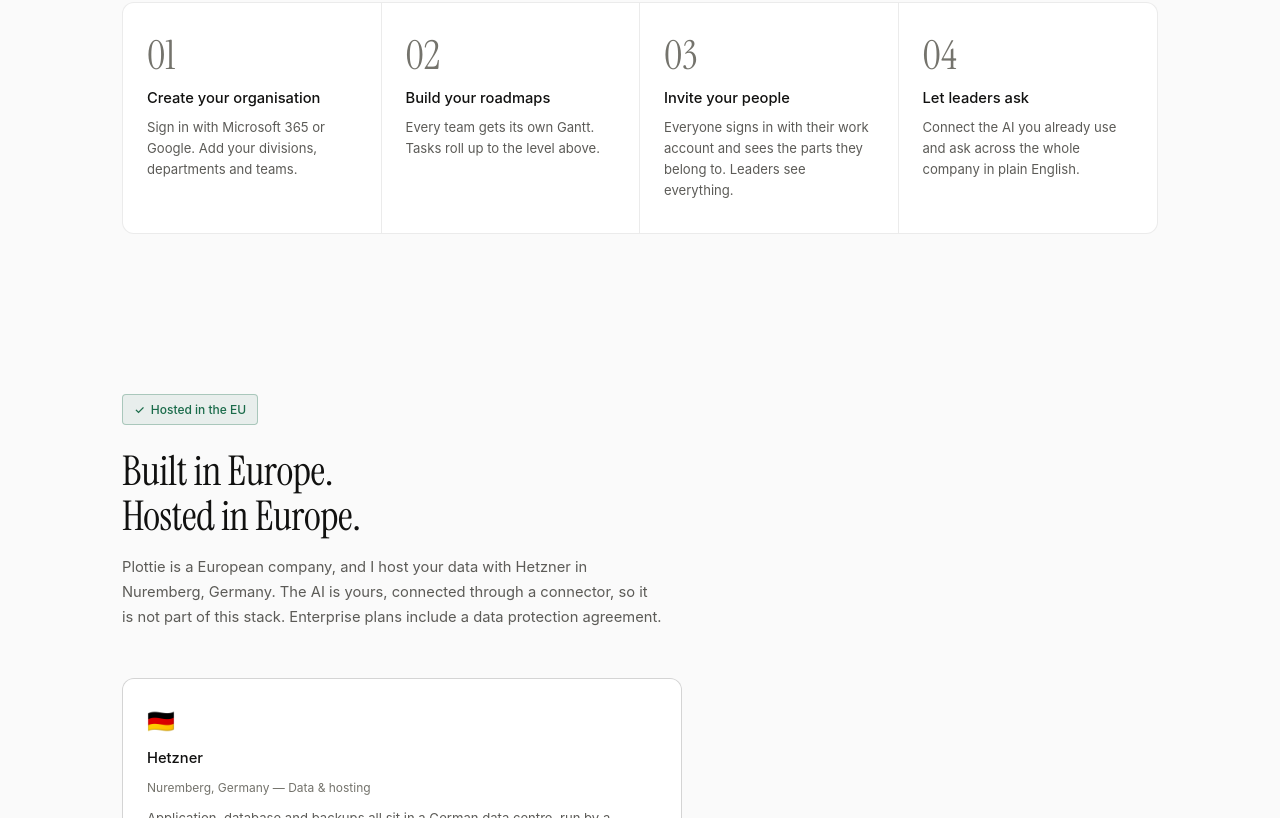
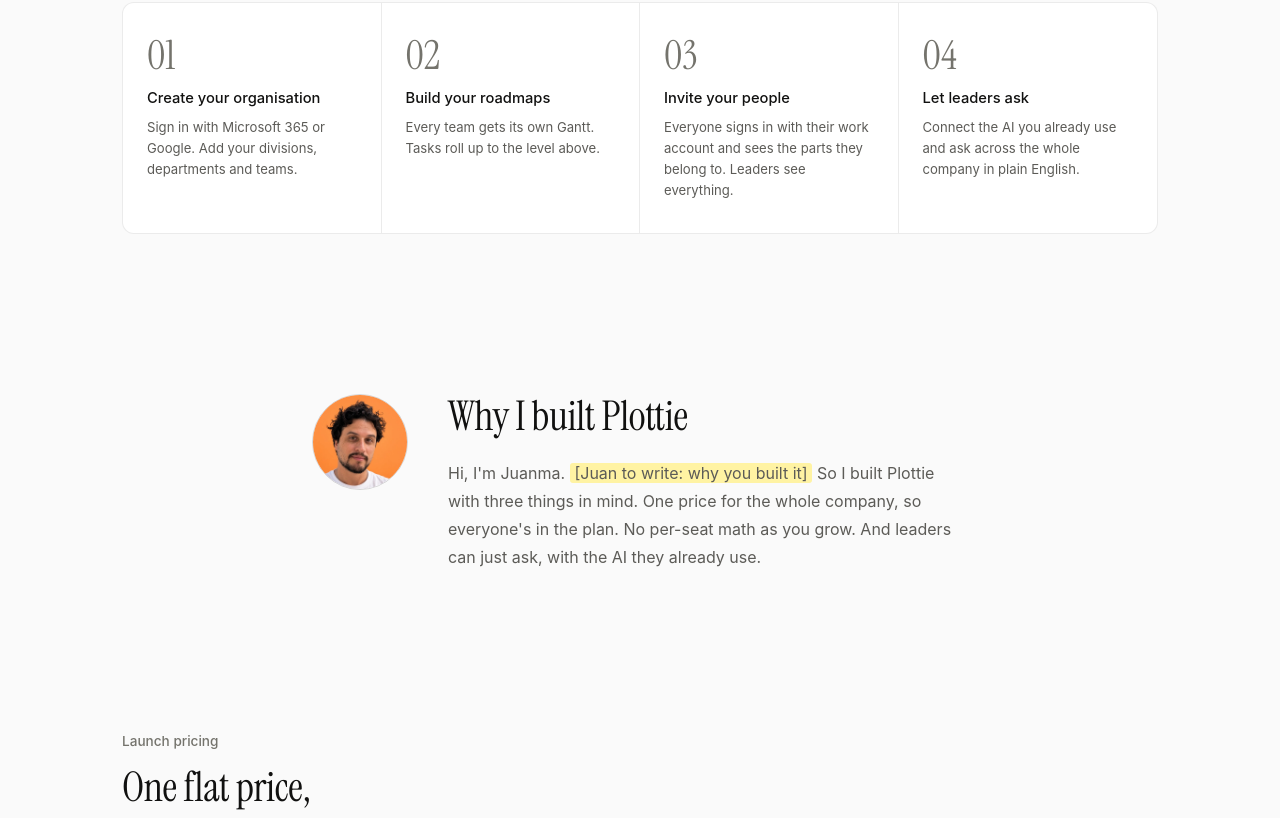
Before and after one commit to jmcalisto/landingpageplottie, a plain HTML site: page index.html in a window 1280 px wide. Shown: the part 1982-2800 px from the top of the page. Drawn offline with nearby package versions, Linux system fonts and the light colour scheme.

Commit message:
Remove all regional and EU language from the site
Drop the EU section and any Europe, Hetzner, Germany or
Nuremberg wording in the hero, founder block, FAQ and
waitlist. Lead with one flat price, no per seat instead.

```diff
--- a/index.html
+++ b/index.html
@@ -26,7 +26,6 @@
   --border3: rgba(0,0,0,0.26);
   --green:   #4F8A10;
   --red:     #E24B4A;
-  --eu:      #1a6b4a;
   --radius:  8px;
   --radius-lg: 12px;
   --radius-pill: 999px;
@@ -314,75 +313,6 @@ section { padding: 5rem 2rem; max-width: 1100px; margin: 0 auto; }
   line-height: 1.6;
 }
 
-/* ── EU SECTION ── */
-.eu-section {
-  border-bottom: 1px solid var(--border);
-}
-
-.eu-inner {
-  max-width: 1100px;
-  margin: 0 auto;
-  padding: 5rem 2rem;
-}
-
-.eu-grid {
-  display: grid;
-  grid-template-columns: 1fr;
-  max-width: 560px;
-  gap: 1px;
-  border: 1px solid var(--border);
-  border-radius: var(--radius-lg);
-  overflow: hidden;
-  background: var(--border);
-  margin-top: 2rem;
-}
-
-.eu-card {
-  background: var(--bg2);
-  padding: 1.5rem;
-  display: flex;
-  flex-direction: column;
-  gap: .5rem;
-}
-
-.eu-flag {
-  font-size: 1.4rem;
-}
-
-.eu-provider {
-  font-size: .92rem;
-  font-weight: 500;
-  color: var(--text);
-}
-
-.eu-location {
-  font-size: .75rem;
-  color: var(--text3);
-}
-
-.eu-desc {
-  font-size: .82rem;
-  color: var(--text2);
-  line-height: 1.5;
-  margin-top: .25rem;
-}
-
-.eu-badge {
-  display: inline-flex;
-  align-items: center;
-  gap: 6px;
-  border: 1px solid rgba(26,107,74,.3);
-  background: rgba(26,107,74,.08);
-  color: var(--eu);
-  font-size: .75rem;
-  font-weight: 500;
-  padding: .3rem .7rem;
-  border-radius: 4px;
-  margin-bottom: 1.5rem;
-  width: fit-content;
-}
-.eu-badge::before { content: '✓'; }
-
 /* ── FOUNDER ── */
 .founder {
   max-width: 720px;
@@ -640,10 +570,6 @@ section { padding: 5rem 2rem; max-width: 1100px; margin: 0 auto; }
 
 .waitlist-submit { width: 100%; }
 
-.waitlist-note {
-  font-size: .75rem;
-  color: var(--text3);
-}
 
 .waitlist-perks {
   display: flex;
@@ -677,7 +603,7 @@ section { padding: 5rem 2rem; max-width: 1100px; margin: 0 auto; }
   border-radius: var(--radius);
   padding: 1rem 1.25rem;
   font-size: .88rem;
-  color: var(--eu);
+  color: var(--green);
   line-height: 1.5;
 }
 
@@ -749,7 +675,7 @@ footer {
   .waitlist-inner { grid-template-columns: 1fr; gap: 2.5rem; }
   section { padding: 3.5rem 1.25rem; }
   .hero-frame-wrap { padding: 0 1.25rem 3.5rem; }
-  .eu-inner, .waitlist-inner { padding: 3.5rem 1.25rem; }
+  .waitlist-inner { padding: 3.5rem 1.25rem; }
   footer { padding: 2rem 1.25rem; }
 }
 
@@ -788,7 +714,7 @@ footer {
 <!-- HERO -->
 <div class="hero">
   <h1 class="fade-up">Your whole company on one roadmap.<br><em>One price, not per seat.</em></h1>
-  <p class="hero-sub fade-up d1">A simple Gantt for every team, and one place your leaders can ask “what’s slipping?” with the AI you already use. €149 a month for the whole company (€119 billed yearly), hosted in Europe.</p>
+  <p class="hero-sub fade-up d1">A simple Gantt for every team, and one place your leaders can ask “what’s slipping?” with the AI you already use. One flat price, no per seat: €149 a month for the whole company (€119 billed yearly).</p>
   <div class="hero-actions fade-up d2">
     <a href="#waitlist" class="btn">Join the beta</a>
     <p class="hero-note">30-day free trial. No card.</p>
@@ -873,36 +799,19 @@ footer {
 <!-- TODO(juan): real named quote with permission -->
 <!-- TODO(juan): real pilot numbers -->
 
-<!-- EU TRUST -->
-<div class="eu-section">
-  <div class="eu-inner">
-    <div class="eu-badge">Hosted in the EU</div>
-    <h2 class="section-title">Built in Europe.<br>Hosted in Europe.</h2>
-    <p class="section-sub">Plottie is a European company, and I host your data with Hetzner in Nuremberg, Germany. The AI is yours, connected through a connector, so it is not part of this stack. Enterprise plans include a data protection agreement.</p>
-    <div class="eu-grid">
-      <div class="eu-card">
-        <div class="eu-flag">🇩🇪</div>
-        <div class="eu-provider">Hetzner</div>
-        <div class="eu-location">Nuremberg, Germany — Data & hosting</div>
-        <div class="eu-desc">Application, database and backups all sit in a German data centre, run by a German company under German law.</div>
-      </div>
-    </div>
-  </div>
-</div>
-
 <!-- FOUNDER -->
 <section id="founder" class="founder">
   <img class="founder-photo" src="founder.webp" width="96" height="96" alt="Juanma, founder of Plottie">
   <div>
     <h2 class="section-title">Why I built Plottie</h2>
-    <p class="founder-text">Hi, I'm Juanma. <!-- TODO(juan): the moment you saw the problem: the status meetings, the decks, the leader who just wanted to know where things stood. --><span class="founder-placeholder">[Juan to write: why you built it]</span> So I built Plottie with three things in mind. One price for the whole company, because a plan only works when everyone's in it. Your data is hosted in Europe, on Hetzner in Germany. And leaders can just ask, with the AI they already use.</p>
+    <p class="founder-text">Hi, I'm Juanma. <!-- TODO(juan): the moment you saw the problem: the status meetings, the decks, the leader who just wanted to know where things stood. --><span class="founder-placeholder">[Juan to write: why you built it]</span> So I built Plottie with three things in mind. One price for the whole company, so everyone's in the plan. No per-seat math as you grow. And leaders can just ask, with the AI they already use.</p>
   </div>
 </section>
 
 <!-- PRICING -->
 <section id="pricing">
   <p class="section-kicker">Launch pricing</p>
-  <h2 class="section-title">One flat price.<br>Not per user, not per seat.</h2>
+  <h2 class="section-title">One flat price,<br>no per seat.</h2>
   <p class="section-sub">One monthly price for your whole company, at every level. Not per user, not per seat, not per team. Yearly billing saves 20%.</p>
 
   <div class="pricing-teaser">
@@ -971,7 +880,7 @@ footer {
   <div class="faq-list">
     <div class="faq-item open">
       <div class="faq-q">How is this different from Asana or Monday? <span class="faq-arrow">↓</span></div>
-      <div class="faq-a">Asana and Monday started as task trackers. I built Plottie to start from the roadmap and work down to the task, so leaders can see the plan without a status meeting. Your data is hosted in the EU, on Hetzner in Nuremberg.</div>
+      <div class="faq-a">Asana and Monday started as task trackers. I built Plottie to start from the roadmap and work down to the task, so leaders can see the plan without a status meeting.</div>
     </div>
     <div class="faq-item">
       <div class="faq-q">Do you charge per AI query? <span class="faq-arrow">↓</span></div>
@@ -1018,7 +927,6 @@ footer {
         <input type="email" class="waitlist-input" id="wl-email" placeholder="Work email" autocomplete="email">
         <input type="text" class="waitlist-input" id="wl-company" placeholder="Company name">
         <button class="btn waitlist-submit" onclick="submitWaitlist()">Join the beta</button>
-        <p class="waitlist-note">EU data only.</p>
       </div>
       <div class="waitlist-success" id="waitlistSuccess">
         ✓ You're on the list. We'll be in touch shortly with next steps.
@@ -1089,7 +997,7 @@ const observer = new IntersectionObserver(entries => {
   });
 }, { threshold: 0.1 });
 
-document.querySelectorAll('.features-grid .feature-card, .how-step, .eu-card, .price-card').forEach((el, i) => {
+document.querySelectorAll('.features-grid .feature-card, .how-step, .price-card').forEach((el, i) => {
   el.style.opacity = '0';
   el.style.transform = 'translateY(16px)';
   el.style.transition = `opacity .5s ease ${i * 0.06}s, transform .5s ease ${i * 0.06}s`;
```
